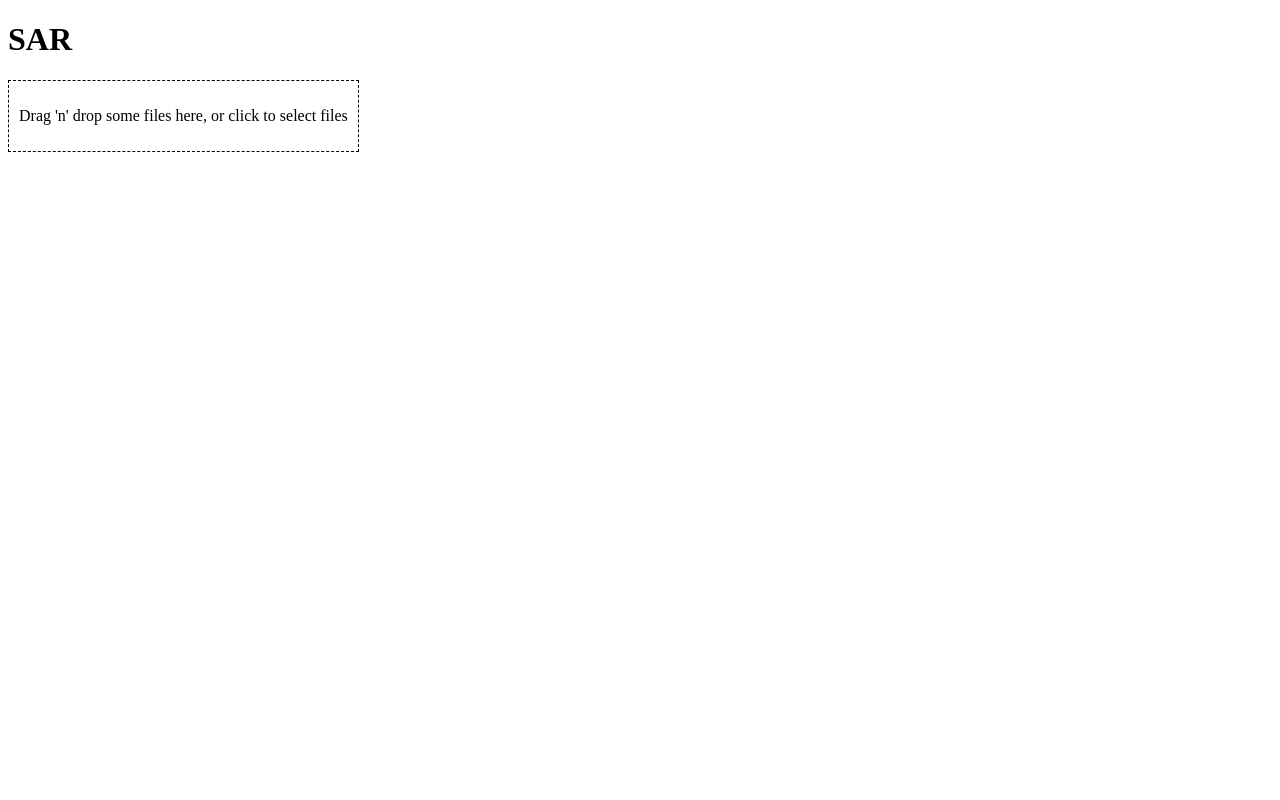
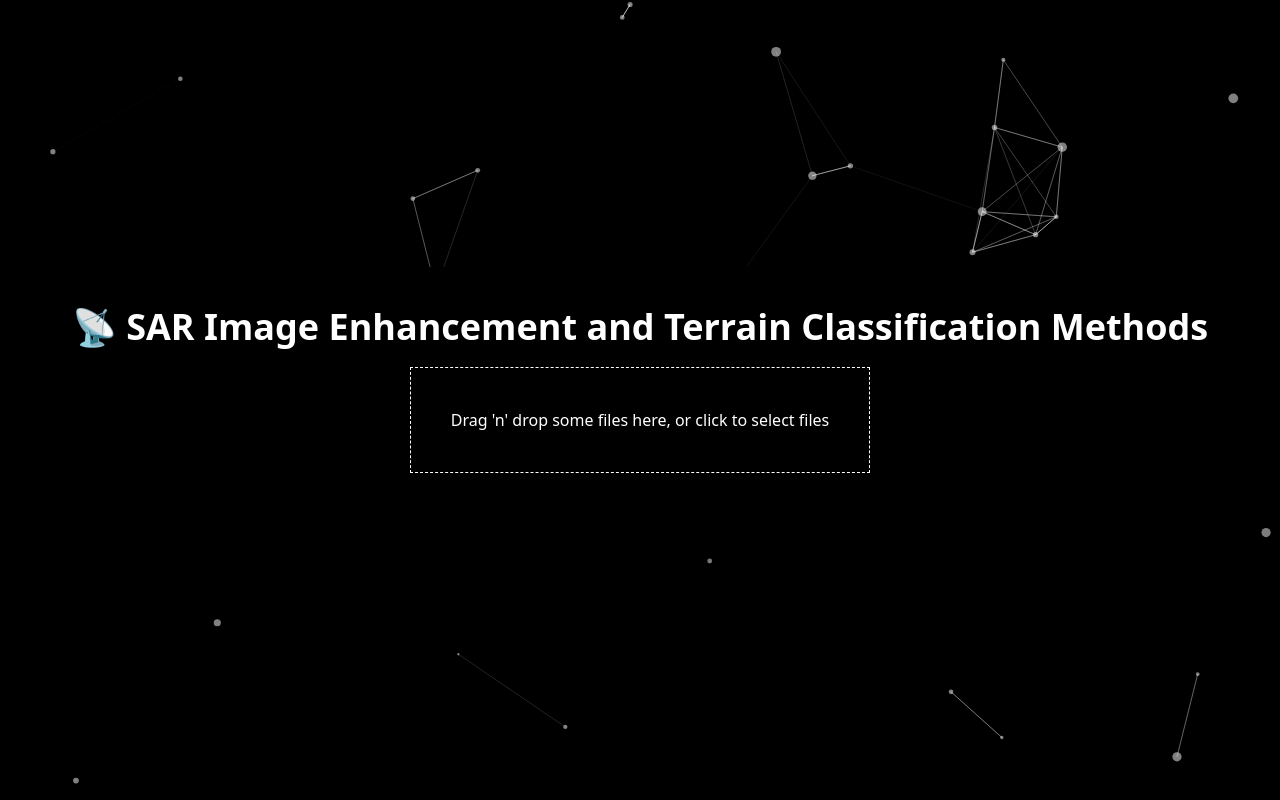
Before and after one commit to naman22a/sar, a React (Vite) app in the folder client/: page / in a window 1280 px wide. Built offline with nearby package versions, Linux system fonts and the light colour scheme.

Commit message:
feat: ui

```diff
--- a/client/src/App.tsx
+++ b/client/src/App.tsx
@@ -1,6 +1,7 @@
 import React, { useCallback, useState } from 'react';
 import { useDropzone } from 'react-dropzone';
 import axios from 'axios';
+import MyParticles from './components/Particles';
 
 const App: React.FC = () => {
     const [preview, setPreview] = useState('');
@@ -49,13 +50,17 @@ const App: React.FC = () => {
     });
 
     return (
-        <div>
-            <h1>SAR</h1>
-            <main style={{ display: 'flex', gap: '10px' }}>
+        <div className="flex min-h-screen flex-col justify-center items-center">
+            <MyParticles />
+            <div className="flex flex-col justify-center items-center shadow-2xl p-10 z-50 bg-black text-white">
+                <h1 className="text-4xl font-bold mb-5">
+                    📡 SAR Image Enhancement and Terrain Classification Methods
+                </h1>
+                <main className="flex gap-2.5 mb-5">
                     {!preview ? (
                         <div
                             {...getRootProps()}
-                        style={{ border: '1px dashed black', padding: '10px' }}
+                            className="border border-dashed p-10"
                         >
                             <input {...getInputProps()} />
                             {isDragActive ? (
@@ -71,7 +76,7 @@ const App: React.FC = () => {
                         <div>
                             <img
                                 src={preview}
-                            style={{ objectFit: 'contain' }}
+                                className="object-contain"
                                 alt="Preview Image"
                                 height={256}
                                 width={256}
@@ -81,19 +86,30 @@ const App: React.FC = () => {
                     {result && (
                         <img
                             src={result}
-                        style={{ objectFit: 'contain' }}
+                            className="object-contain"
                             alt="Result Image"
                             height={256}
                             width={256}
                         />
                     )}
                 </main>
-            {type && <p>Type: {type}</p>}
+                {type && (
+                    <p className="text-lg">
+                        Type: <span className="font-semibold">{type}</span>
+                    </p>
+                )}
                 {confidence && (
-                <p>Confidence: {(parseFloat(confidence) * 100).toFixed(2)} %</p>
+                    <p className="text-lg">
+                        {' '}
+                        Confidence:{' '}
+                        <span className="font-semibold">
+                            {(parseFloat(confidence) * 100).toFixed(2)} %
+                        </span>
+                    </p>
                 )}
                 {result && (
                     <button
+                        className="bg-teal-400 text-white rounded-full px-8 py-2 mt-5 font-semibold cursor-pointer"
                         onClick={() => {
                             setPreview('');
                             setResult('');
@@ -105,6 +121,7 @@ const App: React.FC = () => {
                     </button>
                 )}
             </div>
+        </div>
     );
 };
 
--- /dev/null
+++ b/client/src/components/Particles.tsx
@@ -0,0 +1,89 @@
+import { useEffect, useState } from 'react';
+import Particles, { initParticlesEngine } from '@tsparticles/react';
+import { loadSlim } from '@tsparticles/slim';
+
+const MyParticles = () => {
+    // @ts-ignore
+    const [init, setInit] = useState(false);
+
+    useEffect(() => {
+        initParticlesEngine(async (engine) => {
+            await loadSlim(engine);
+        }).then(() => {
+            setInit(true);
+        });
+    }, []);
+
+    return (
+        <Particles
+            id="tsparticles"
+            options={{
+                background: {
+                    color: 'transparent'
+                },
+                fpsLimit: 120,
+                interactivity: {
+                    events: {
+                        onClick: {
+                            enable: true,
+                            mode: 'push'
+                        },
+                        onHover: {
+                            enable: true,
+                            mode: 'repulse'
+                        }
+                    },
+                    modes: {
+                        push: {
+                            quantity: 4
+                        },
+                        repulse: {
+                            distance: 200,
+                            duration: 0.4
+                        }
+                    }
+                },
+                particles: {
+                    color: {
+                        value: '#ffffff'
+                    },
+                    links: {
+                        color: '#ffffff',
+                        distance: 150,
+                        enable: true,
+                        opacity: 0.5,
+                        width: 1
+                    },
+                    move: {
+                        direction: 'none',
+                        enable: true,
+                        outModes: {
+                            default: 'bounce'
+                        },
+                        random: false,
+                        speed: 6,
+                        straight: false
+                    },
+                    number: {
+                        density: {
+                            enable: true
+                        },
+                        value: 80
+                    },
+                    opacity: {
+                        value: 0.5
+                    },
+                    shape: {
+                        type: 'circle'
+                    },
+                    size: {
+                        value: { min: 1, max: 5 }
+                    }
+                },
+                detectRetina: true
+            }}
+        />
+    );
+};
+
+export default MyParticles;
--- a/client/src/main.tsx
+++ b/client/src/main.tsx
@@ -1,6 +1,6 @@
 import { StrictMode } from 'react';
 import { createRoot } from 'react-dom/client';
-import './index.css';
+import './styles/globals.css';
 import App from './App.tsx';
 
 createRoot(document.getElementById('root')!).render(
--- /dev/null
+++ b/client/src/styles/globals.css
@@ -0,0 +1,5 @@
+@import 'tailwindcss';
+
+body {
+    background-color: black;
+}
--- a/client/vite.config.ts
+++ b/client/vite.config.ts
@@ -1,7 +1,8 @@
 import { defineConfig } from 'vite';
 import react from '@vitejs/plugin-react';
+import tailwindcss from '@tailwindcss/vite';
 
 export default defineConfig({
     server: { port: 3000 },
-    plugins: [react()]
+    plugins: [react(), tailwindcss()]
 });
```
Also changed, not shown: client/package.json (+6 -1 lines), client/src/index.css (deleted), client/tailwind.config.ts (added), 1 other file (tests, documents, lock files or other folders). Lines whose indentation alone changed are shown as unchanged.
